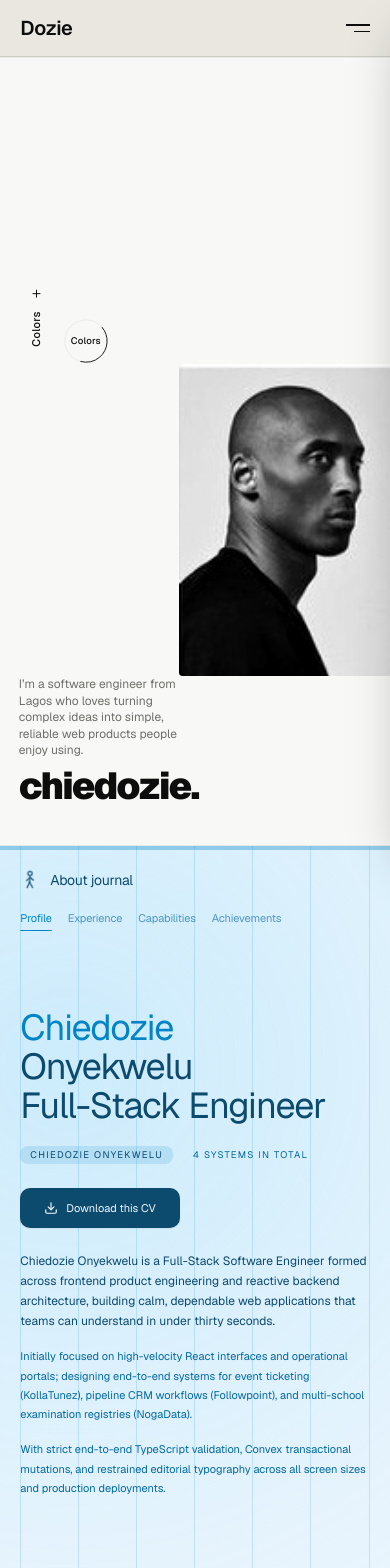
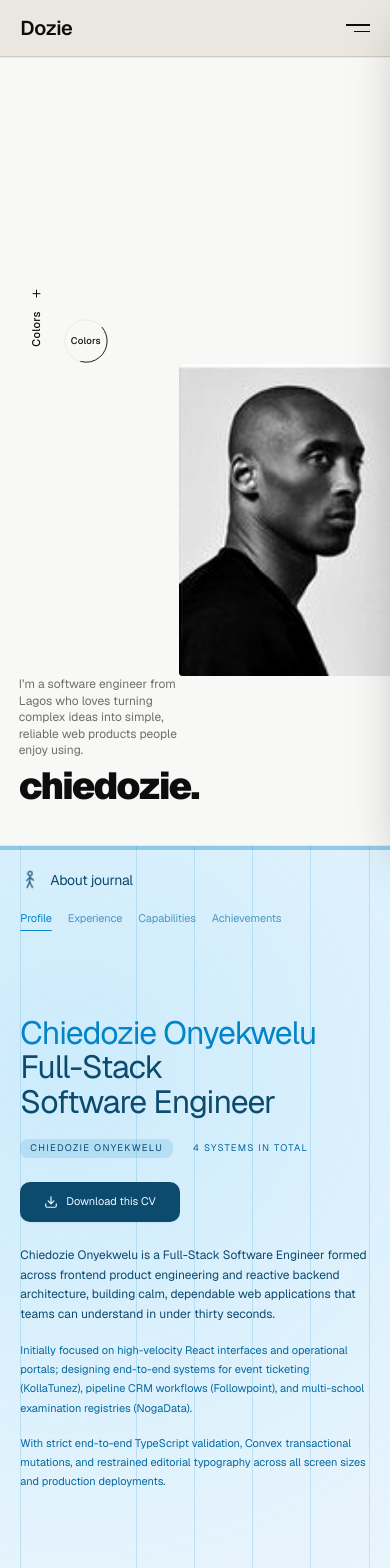
Before and after one commit to chiedozie2468/dozie-portfolio, a Next.js app: page / in a window 390 px wide. Shown: the top 1568 px of the page. Built offline with nearby package versions, Linux system fonts and the light colour scheme; no server answers.

Commit message:
Put Chiedozie Onyekwelu on one line in About section and align below journal

```diff
--- a/components/sections/about-section.tsx
+++ b/components/sections/about-section.tsx
@@ -31,7 +31,7 @@ const ABOUT_CHAPTERS = [
     badgeBg: "rgba(2, 132, 199, 0.14)",
     sectionWash:
       "radial-gradient(950px circle at 18% 28%, rgba(56, 189, 248, 0.18), transparent 70%)",
-    lines: ["Chiedozie", "Onyekwelu", "Full-Stack Engineer"],
+    lines: ["Chiedozie Onyekwelu", "Full-Stack", "Software Engineer"],
     metaLeft: "CHIEDOZIE ONYEKWELU",
     metaRight: "4 SYSTEMS IN TOTAL",
     ctaLabel: "Download this CV",
@@ -213,7 +213,7 @@ export function AboutSection() {
         aria-hidden="true"
         className="pointer-events-none absolute inset-0 mx-auto grid w-full grid-cols-6 px-[5.2%]"
       >
-        <div style={{ borderColor: chapter.gridBorder }} className="border-x" />
+        <div style={{ borderColor: chapter.gridBorder }} className="border-l" />
         <div style={{ borderColor: chapter.gridBorder }} className="border-r" />
         <div style={{ borderColor: chapter.gridBorder }} className="border-r" />
         <div style={{ borderColor: chapter.gridBorder }} className="border-r" />
@@ -265,15 +265,12 @@ export function AboutSection() {
         data-section-stage
         className="relative z-20 my-auto mx-auto grid w-full grid-cols-1 gap-6 px-[5.2%] py-4 lg:grid-cols-6 lg:gap-0 lg:py-8"
       >
-        {/* Column 1 spacer (rope switcher moved to right side only) */}
-        <div className="hidden lg:col-span-1 lg:block" />
-
-        {/* Left Main Display Column: Larger 3-line Title (font-normal, no extra weight) + Meta + Action Button (Columns 2-3) */}
-        <div className="flex flex-col justify-between lg:col-span-2 lg:pr-6">
+        {/* Left Main Display Column: Wider (Columns 1-3) and shifted left to start directly below "journal" in "About journal", keeping "Chiedozie Onyekwelu" on one line */}
+        <div className="flex flex-col justify-between sm:pl-[76px] lg:col-span-3 lg:pl-[88px] lg:pr-6">
           <div>
             <h2
               style={{ color: chapter.accentText }}
-              className="font-sans text-[2.25rem] leading-[1.08] font-normal tracking-[-0.03em] sm:text-[2.85rem] lg:text-[3.35rem] xl:text-[3.85rem]"
+              className="font-sans text-[2rem] leading-[1.08] font-normal tracking-[-0.03em] sm:text-[2.55rem] lg:text-[2.85rem] xl:text-[3.35rem]"
             >
               {chapter.lines.map((line, i) => (
                 <span
@@ -282,7 +279,7 @@ export function AboutSection() {
                   style={{
                     color: i === 0 ? chapter.accentHex : chapter.accentText,
                   }}
-                  className="block font-normal transition-colors duration-500"
+                  className="block font-normal sm:whitespace-nowrap transition-colors duration-500"
                 >
                   {line}
                 </span>
@@ -375,10 +372,8 @@ export function AboutSection() {
 
       {/* Bottom Row: Left "<  >" Navigation Arrows & Right Social Links */}
       <div className="relative z-20 mx-auto grid w-full grid-cols-2 items-center px-[5.2%] lg:grid-cols-6">
-        <div className="hidden lg:col-span-1 lg:block" />
-
-        {/* Left "<  >" Arrows aligned with the Left Heading */}
-        <div className="flex items-center gap-4 lg:col-span-2">
+        {/* Left "<  >" Arrows aligned with the Left Heading below "journal" */}
+        <div className="flex items-center gap-4 sm:pl-[76px] lg:col-span-3 lg:pl-[88px]">
           <button
             type="button"
             onClick={handlePrev}
```
